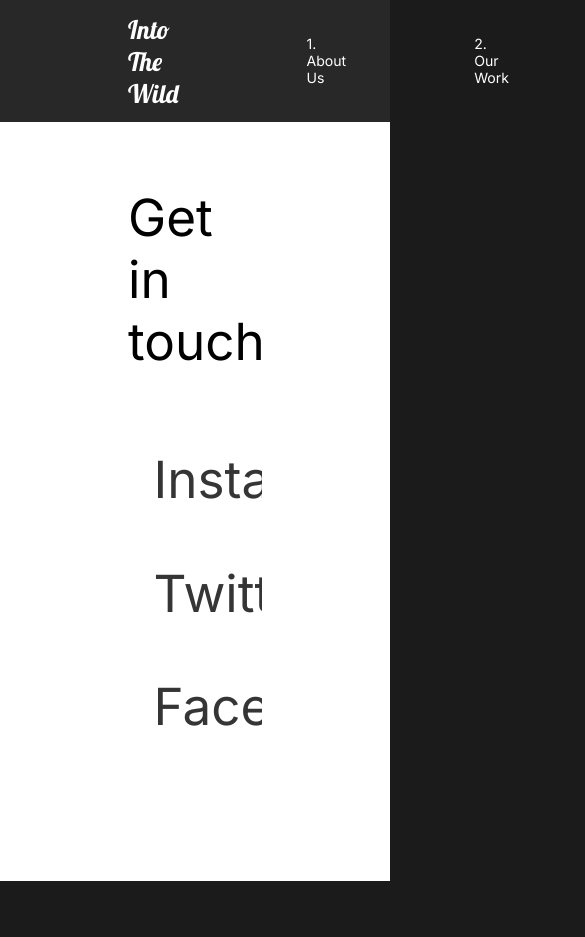
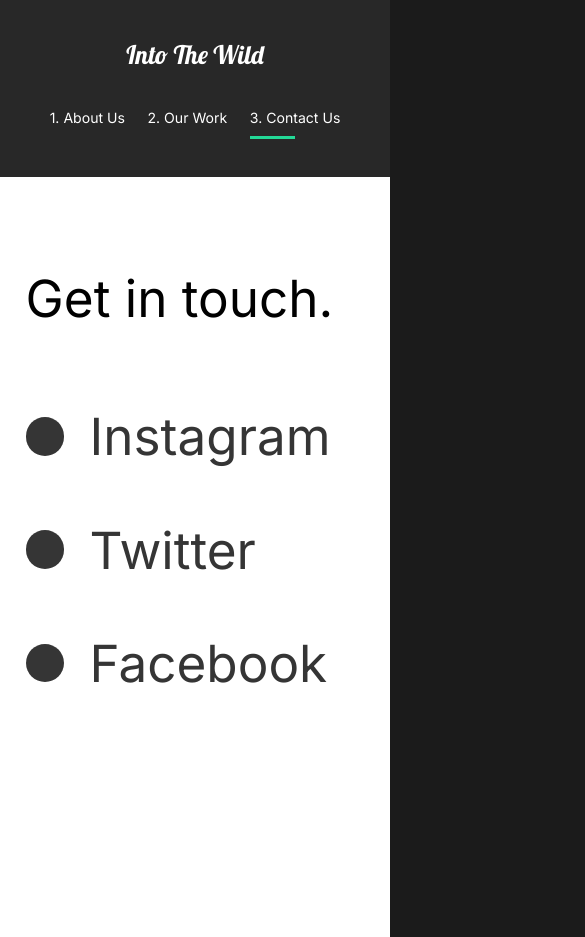
Before and after one commit to WRNwilson/into-the-wild, a React (Create React App) app: page /contact in a window 390 px wide. Shown: the top 937 px of the page, 585 px wide, since content can reach past the window. Before the commit the page ends 881 px from the top, so only its background shows below. Built offline with nearby package versions, Linux system fonts and the light colour scheme.

Commit message:
mobile friendly with added nav animation

```diff
--- a/public/index.html
+++ b/public/index.html
@@ -38,7 +38,7 @@
       work correctly both with client-side routing and a non-root public URL.
       Learn how to configure a non-root public URL by running `npm run build`.
     -->
-    <title>React App</title>
+    <title>Into The Wild</title>
   </head>
   <body>
     <noscript>You need to enable JavaScript to run this app.</noscript>
--- a/src/components/MovieState.js
+++ b/src/components/MovieState.js
@@ -9,7 +9,7 @@
 export const MovieState = () => {
   return [
     {
-      title: "A Dazzle Of Zebras",
+      title: "Zebras",
       mainImg: zebras,
       secondaryImg: rideAlong,
       url: "/work/zebras",
@@ -32,7 +32,7 @@
       ],
     },
     {
-      title: "Mother And Child Elephant",
+      title: "Elephants",
       mainImg: motherchildElephant,
       url: "/work/motherchildElephant",
       secondaryImg: elephants,
@@ -55,7 +55,7 @@
       ],
     },
     {
-      title: "Two Giraffes",
+      title: "Giraffes",
       mainImg: twogiraffes,
       url: "/work/twogiraffes",
       secondaryImg: waterBuffalo,
--- a/src/components/Nav.js
+++ b/src/components/Nav.js
@@ -1,7 +1,10 @@
 import React from "react";
 import styled from "styled-components";
 import { Link } from "react-router-dom";
+import { motion } from "framer-motion";
+import { useLocation } from "react-router-dom";
 const Nav = () => {
+  const { pathname } = useLocation();
   return (
     <StyledNav>
       <h1>
@@ -12,12 +15,27 @@
       <ul>
         <li>
           <Link to="/">1. About Us</Link>
+          <Line
+            transition={{ duration: 0.75 }}
+            initial={{ width: "0%" }}
+            animate={{ width: pathname === "/" ? "50%" : "0%" }}
+          />
         </li>
         <li>
           <Link to="/work">2. Our Work</Link>
+          <Line
+            transition={{ duration: 0.75 }}
+            initial={{ width: "0%" }}
+            animate={{ width: pathname === "/work" ? "50%" : "0%" }}
+          />
         </li>
         <li>
           <Link to="/contact">3. Contact Us</Link>
+          <Line
+            transition={{ duration: 0.75 }}
+            initial={{ width: "0%" }}
+            animate={{ width: pathname === "/contact" ? "50%" : "0%" }}
+          />
         </li>
       </ul>
     </StyledNav>
@@ -33,7 +51,6 @@
   padding: 1rem 10rem;
   background: #282828;
   position: sticky;
-  top: 0;
   z-index: 10;
   a {
     color: white;
@@ -52,6 +69,34 @@
     padding-left: 10rem;
     position: relative;
   }
+
+  @media (max-width: 900px) {
+    flex-direction: column;
+    padding: 2rem 1rem;
+    #logo {
+      display: inline-block;
+      margin: 1rem;
+    }
+    ul {
+      padding: 2rem;
+      justify-content: space-around;
+      width: 100%;
+      li {
+        padding: 0;
+      }
+    }
+  }
+`;
+const Line = styled(motion.div)`
+  height: 0.3rem;
+  background: #23d997;
+  width: 0%;
+  position: absolute;
+  bottom: -80%;
+  left: 60%;
+  @media (max-width: 900px) {
+    left: 0%;
+  } ;
 `;
 
 export default Nav;
--- a/src/components/ServicesSection.js
+++ b/src/components/ServicesSection.js
@@ -71,6 +71,9 @@
   display: flex;
   flex: wrap;
   flex-wrap: wrap;
+  @media (max-width: 1300px) {
+    justify-content: center;
+  }
 `;
 
 const Card = styled.div`
--- a/src/pages/ContactUs.js
+++ b/src/pages/ContactUs.js
@@ -45,11 +45,18 @@
   padding: 5rem 10rem;
   color: #353535;
   min-height: 90vh;
+  @media (max-width: 900px) {
+    padding: 2rem;
+    font-size: 1rem;
+  }
 `;
 
 const Title = styled.div`
   margin-bottom: 4rem;
   color: black;
+  @media (max-width: 900px) {
+    margin-top: 5rem;
+  }
 `;
 
 const Hide = styled.div`
--- a/src/pages/MovieDetail.js
+++ b/src/pages/MovieDetail.js
@@ -57,7 +57,7 @@
   position: relative;
   h2 {
     position: absolute;
-    top: 10%;
+    top: 0.8%;
     left: 50%;
     transform: translate(-50%, -10%);
   }
@@ -73,6 +73,10 @@
   margin: 5rem 10rem;
   align-items: center;
   justify-content: space-around;
+  @media (max-width: 900px) {
+    display: block;
+    margin: 2rem 2rem;
+  }
 `;
 
 const AwardStyle = styled.div`
--- a/src/pages/OurWork.js
+++ b/src/pages/OurWork.js
@@ -51,6 +51,9 @@
   min-height: 100vh;
   overflow: hidden;
   padding: 5rem 10rem;
+  @media (max-width: 900px) {
+    padding: 2rem 2rem;
+  }
   h2 {
     padding: 1rem 0rem;
     /* color: #ebebeb; */
--- a/src/styles.js
+++ b/src/styles.js
@@ -7,7 +7,7 @@
   justify-content: space-between;
   padding: 5rem 10rem;
   color: white;
-  @media (max-width: 1300px) {
+  @media (max-width: 900px) {
     display: block;
     padding: 2rem 2rem;
     text-align: center;
@@ -20,6 +20,12 @@
   z-index: 2;
   h2 {
     font-weight: lighter;
+  }
+  @media (max-width: 900px) {
+    padding: 0;
+    button {
+      margin: 2rem 0rem 5rem 0rem;
+    }
   }
 `;
 export const Image = styled.div`
```
Also changed, not shown: src/App.js (+6 -1 lines).
